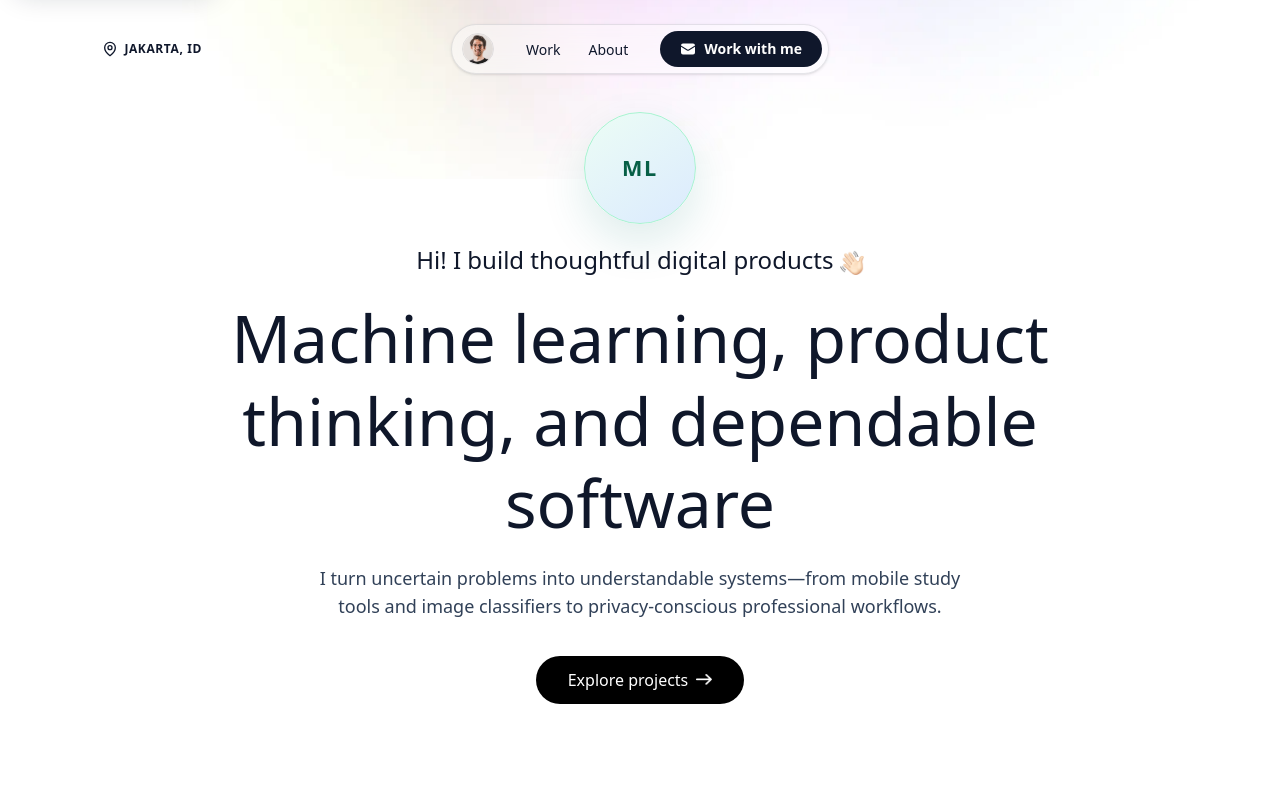
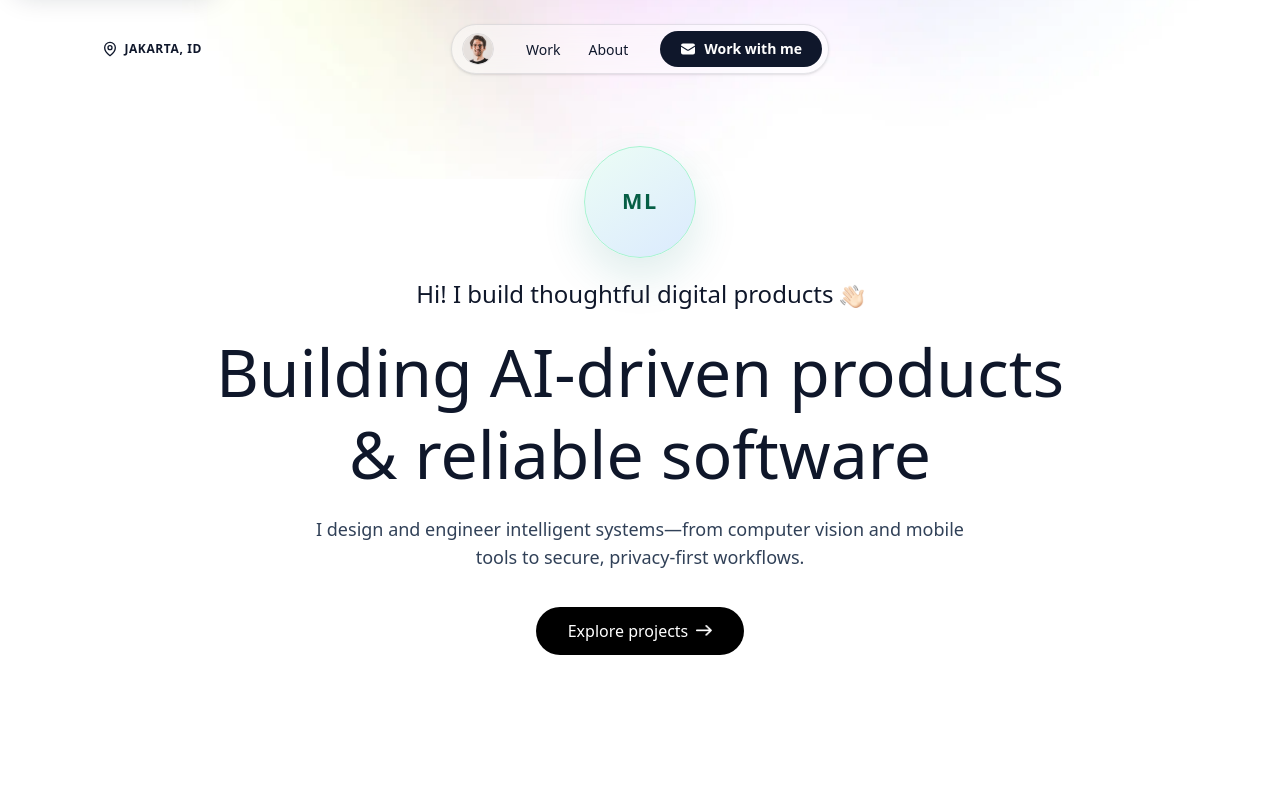
Before and after one commit to Ripupz/web_porto, a Next.js app: page / in a window 1280 px wide. Shown: the top 800 px of the page. Built offline with nearby package versions, Linux system fonts and the light colour scheme; a web font is replaced by a local one.

Commit message:
updating the header description

```diff
--- a/app/components/Header.jsx
+++ b/app/components/Header.jsx
@@ -35,11 +35,10 @@ export default function Header({ profile }) {
         <Image src={assets.hand_icon} alt="" className="inline-block w-6 align-middle" />
       </p>
       <h1 id="hero-title" className="max-w-4xl text-4xl leading-tight font-Ovo sm:text-6xl lg:text-[66px]">
-        Machine learning, product thinking, and dependable software
+        Building AI-driven products &amp; reliable software
       </h1>
       <p className="mx-auto max-w-2xl text-base leading-7 text-slate-700 font-Ovo sm:text-lg">
-        I turn uncertain problems into understandable systems—from mobile study
-        tools and image classifiers to privacy-conscious professional workflows.
+        I design and engineer intelligent systems—from computer vision and mobile tools to secure, privacy-first workflows.
       </p>
       <div className="mt-4 flex flex-col items-center gap-3 sm:flex-row">
         <a href="#works" className="flex items-center gap-2 rounded-full bg-black px-8 py-3 text-white">
--- a/app/components/ProjectVisual.jsx
+++ b/app/components/ProjectVisual.jsx
@@ -52,7 +52,7 @@ function AuctionVisual({ compact }) {
         </div>
         <div className="document-findings auction-findings">
           <small>Workflow summary</small>
-          <strong className="document-findings__title">Independent lifecycle</strong>
+          <strong className="document-findings__title"> Independent lifecycle</strong>
           <div><span className="signal signal--green" />Per-item status & evidence</div>
           <div><span className="signal signal--amber" />Targeted recovery for failed items</div>
           <div><span className="signal signal--slate" />Partial success preserved</div>
@@ -81,7 +81,7 @@ function DocumentVisual({ compact }) {
         </div>
         <div className="document-findings">
           <small>Analysis summary</small>
-          <strong className="document-findings__title">Human review recommended</strong>
+          <strong className="document-findings__title"> Human review recommended</strong>
           <div><span className="signal signal--amber" />Inconsistent visual pattern</div>
           <div><span className="signal signal--violet" />Metadata needs context</div>
           <div><span className="signal signal--green" />File checks completed</div>
@@ -127,7 +127,7 @@ function LegalVisual({ compact }) {
         </div>
         <div className="document-findings legal-findings">
           <small>Verification summary</small>
-          <strong className="document-findings__title">Human review required</strong>
+          <strong className="document-findings__title"> Human review required</strong>
           <div><span className="signal signal--amber" />Conservative identity confidence</div>
           <div><span className="signal signal--blue" />Multi-source provenance retained</div>
           <div><span className="signal signal--green" />Independent provider checks</div>
```
